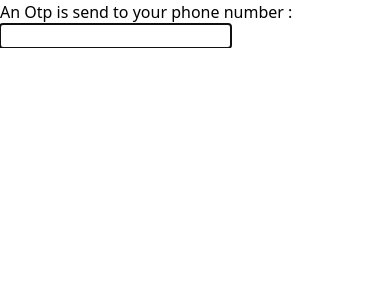
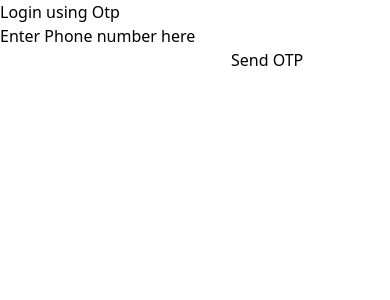
Before and after one commit to YatinDora81/React_Mini_Projects, a React (Vite) app: page /phone-otp in a window 390 px wide. Shown: the top 300 px of the page. Built offline with nearby package versions, Linux system fonts and the light colour scheme.

Commit message:
Change Some Functionality in PhoneOtp and FileSystem

```diff
--- a/src/components/Folder.jsx
+++ b/src/components/Folder.jsx
@@ -20,6 +20,7 @@ const Folder = ({ files  , setFiles , orgFiles}) => {
     if( e.key==="Enter" || i){
         if( inputRef.current.value.trim()==="" ) {
             // console.log("khali");
+            setIsInput(false)
         }else{
 
             // add logic here
--- a/src/pages/Phone_Otp.jsx
+++ b/src/pages/Phone_Otp.jsx
@@ -4,7 +4,7 @@ import OtpSection from "../components/OtpSection";
 
 const Phone_Otp = () => {
   const [number, setNumber] = useState("");
-  const [openOtp, setOpenOtp] = useState(true);
+  const [openOtp, setOpenOtp] = useState(false);
 
   return (
     <div className="bg-[#121212] min-h-[100vh] text-white flex justify-center items-center">
```
